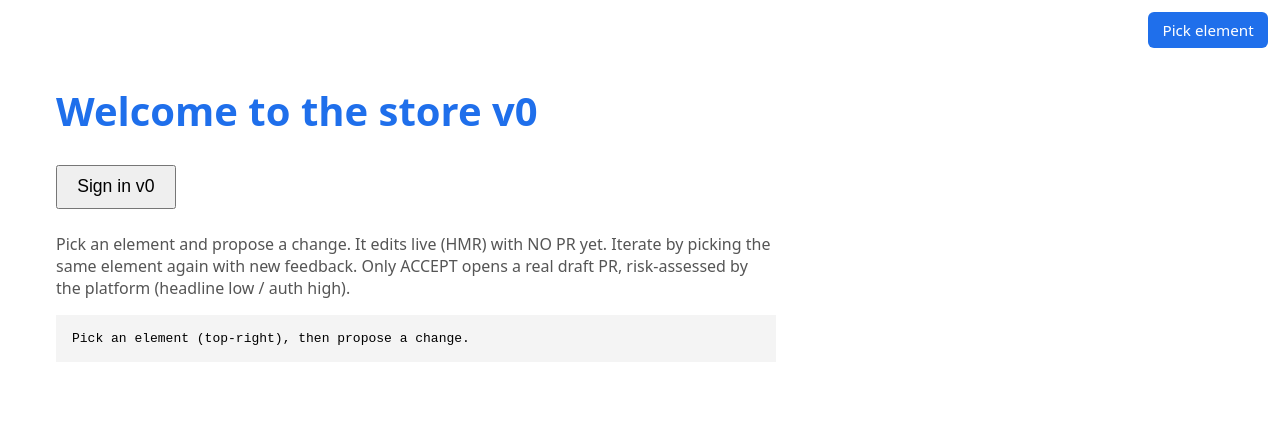
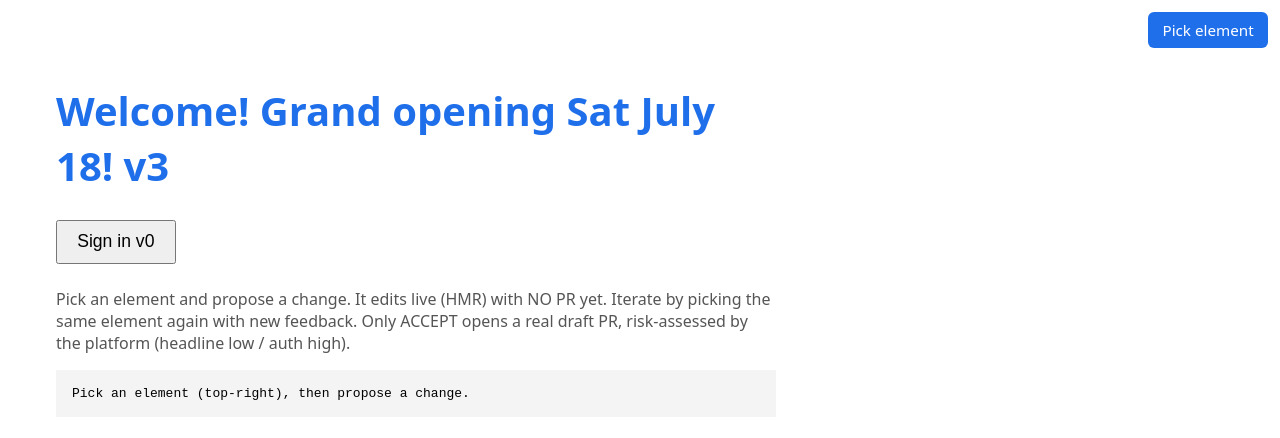
Before and after one commit to EmundoT/awc-frontdoor-demo, a React (Vite) app: page / in a window 1280 px wide. Shown: the top 438 px of the page. Built offline with nearby package versions, Linux system fonts and the light colour scheme.

Commit message:
front-door: HEADLINE -- add a welcoming exclamation at the front

```diff
--- a/src/App.jsx
+++ b/src/App.jsx
@@ -2,7 +2,7 @@
 import { useState } from 'react'
 import { AUTH_LABEL } from './auth/login-widget.jsx'
 
-const HEADLINE = 'Welcome to the store v0'
+const HEADLINE = 'Welcome! Grand opening Sat July 18! v3'
 const BASE = 'http://localhost:8788'
 
 export default function App() {
```
Also changed, not shown: evidence/after.png (added), evidence/before.png (added).
